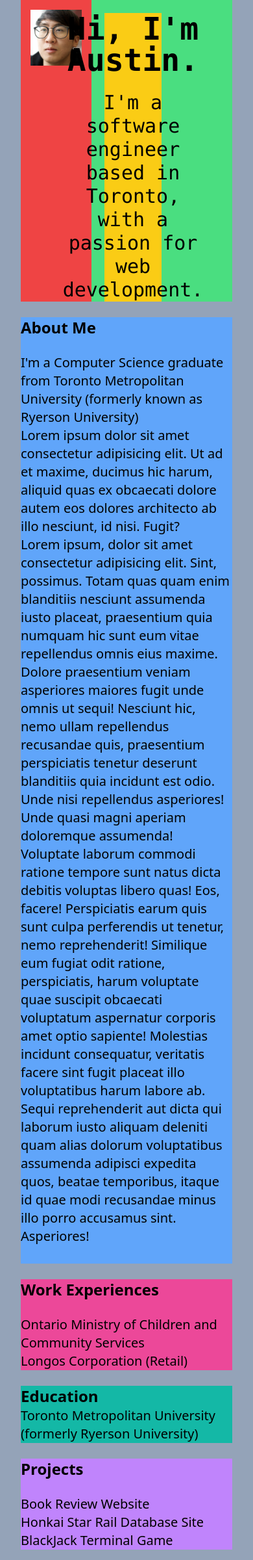
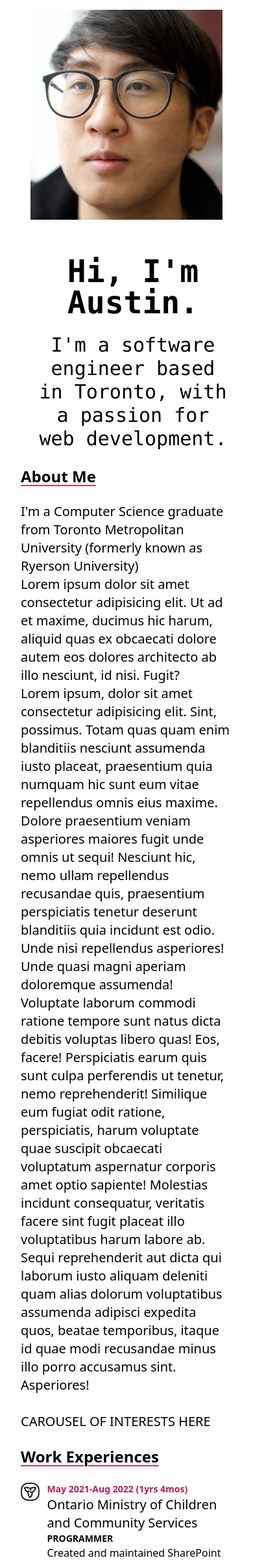
Before and after one commit to auschanh/personal-site, a PHP site: page / in a window 390 px wide. Shown: the top 2400 px of the page at 65% size. Run offline with PHP 8.4, Linux system fonts and the light colour scheme.

Commit message:
added dev work history and fixed header responsiveness

```diff
--- a/index.html
+++ b/index.html
@@ -12,12 +12,12 @@
     <!-- <script src="https://cdn.tailwindcss.com"></script> -->
 </head>
 <body>
-    <div class="bg-slate-400 container grid grid-flow-row justify-center">
-        <div class="hero grid grid-cols-3 grid-rows-1 bg-green-400 font-mono ">
-            <div class="bg-red-500 picture md:col-span-1 sm:col-span-3">
+    <div class="container grid grid-flow-row justify-center">
+        <div class="hero grid grid-cols-3 grid-rows-1 font-mono place-items-center">
+            <div class= "picture col-span-1 max-md:col-span-3">
                 <img src="assets/DSC00108 CROP.png" alt="'me">
             </div>
-            <div class="bg-yellow-400 desc mt-5 ml-5 md:col-span-2 sm:col-span-3 text-center flex justify-center items-center">
+            <div class="desc mt-5 ml-5 col-span-2 max-md:col-span-3 text-center flex justify-center items-center">
                 <div>
                     <p class="text-5xl font-bold"> Hi, I'm Austin. </p><br>
                     <p class="text-3xl"> I'm a software engineer based in Toronto,
@@ -27,7 +27,7 @@
         </div>
         <br>
 
-        <div class="section about bg-blue-400 row-span-1">
+        <div class="section about row-span-1">
             <h1> About Me </h1><br>
             <div class="section-desc">
                 <p>I'm a Computer Science graduate from
@@ -39,29 +39,50 @@
                     Similique eum fugiat odit ratione, perspiciatis, harum voluptate quae suscipit obcaecati voluptatum aspernatur corporis amet optio sapiente! Molestias incidunt consequatur, veritatis facere sint fugit placeat illo voluptatibus harum labore ab.
                     Sequi reprehenderit aut dicta qui laborum iusto aliquam deleniti quam alias dolorum voluptatibus assumenda adipisci expedita quos, beatae temporibus, itaque id quae modi recusandae minus illo porro accusamus sint. Asperiores!</p>
                     <br>
+                    <p>CAROUSEL OF INTERESTS HERE </p>
                 </div>
         </div>
         <br>
 
-        <div class="section work bg-pink-500 row-span-1">
+        <div class="section work row-span-1">
             <h1>Work Experiences</h1><br>
             <div class="section-desc">
-                <p>Ontario Ministry of Children and Community Services</p>
-                <p>Longos Corporation (Retail)</p>
+                <div class="flex">
+                    <div>
+                        <img src="assets/ops-logo.png" alt="Ontario Public Service Logo" class="w-20 md:w-10">
+                    </div>
+                    <div class="ml-3">
+                        <p class="text-pink-700 font-extrabold text-sm">May 2021-Aug 2022 (1yrs 4mos)</p>
+                        <p class="">Ontario Ministry of Children and Community Services</p>
+                        <p class="text-sm font-bold">PROGRAMMER</p>
+                        <ul class="job-desc text-base">
+                            <li>Created and maintained SharePoint sites based on client tickets and requirements</li>
+                            <li>Automated tasks with Power Automate to track files, populate lists/tables, email and notify clients</li>
+                            <li>Utilized ReactJS and SharePoint Framework (SPFx) to uniquely customize and develop client SharePoint site</li>
+                        </ul>
+                    </div>
+                </div>
+                <br>
+                <p id="small-text">Other Experiences</p>
+                <div>
+                    <p>Longos Corporation (Retail)</p>
+                </div>
             </div>
         </div>
         <br>
 
-        <div class="section education bg-teal-500 row-span-1">
-            <h1>Education</h1>
+        <div class="section education row-span-1">
+            <h1>Education</h1><br>
             <div class="section-desc">
-                <p>Toronto Metropolitan University (formerly Ryerson University) </p>
+                <h2>Toronto Metropolitan University <span id="small-text">(formerly Ryerson University)</span> </h2>
+                <p>Bachelor of Computer Science Honours (Co-op) 2018-2023</p>
+                <p>GPA: 3.48</p>
             </div>
 
         </div>
         <br>
 
-        <div class="section projects bg-purple-400 row-span-1">
+        <div class="section projects  row-span-1">
             <h1>Projects</h1><br>
             <div class="section-desc">
                 <ol>
--- a/style.css
+++ b/style.css
@@ -582,12 +582,20 @@ video {
   }
 }
 
+.col-span-1 {
+  grid-column: span 1 / span 1;
+}
+
+.col-span-2 {
+  grid-column: span 2 / span 2;
+}
+
+.col-span-3 {
+  grid-column: span 3 / span 3;
+}
+
 .row-span-1 {
   grid-row: span 1 / span 1;
-}
-
-.m-auto {
-  margin: auto;
 }
 
 .ml-5 {
@@ -598,28 +606,72 @@ video {
   margin-top: 1.25rem;
 }
 
-.inline-block {
-  display: inline-block;
+.mr-5 {
+  margin-right: 1.25rem;
+}
+
+.mr-4 {
+  margin-right: 1rem;
+}
+
+.mr-3 {
+  margin-right: 0.75rem;
+}
+
+.mr-2 {
+  margin-right: 0.5rem;
+}
+
+.mr-2\.5 {
+  margin-right: 0.625rem;
+}
+
+.ml-3 {
+  margin-left: 0.75rem;
 }
 
 .flex {
   display: flex;
 }
 
-.inline-flex {
-  display: inline-flex;
-}
-
 .grid {
   display: grid;
 }
 
+.h-6 {
+  height: 1.5rem;
+}
+
+.h-8 {
+  height: 2rem;
+}
+
+.h-10 {
+  height: 2.5rem;
+}
+
+.w-6 {
+  width: 1.5rem;
+}
+
+.w-8 {
+  width: 2rem;
+}
+
+.w-10 {
+  width: 2.5rem;
+}
+
+.w-12 {
+  width: 3rem;
+}
+
+.w-20 {
+  width: 5rem;
+}
+
 .grid-flow-row {
   grid-auto-flow: row;
-}
-
-.grid-flow-col-dense {
-  grid-auto-flow: column dense;
 }
 
 .grid-cols-3 {
@@ -630,8 +682,8 @@ video {
   grid-template-rows: repeat(1, minmax(0, 1fr));
 }
 
-.grid-rows-4 {
-  grid-template-rows: repeat(4, minmax(0, 1fr));
+.place-items-center {
+  place-items: center;
 }
 
 .items-center {
@@ -642,68 +694,8 @@ video {
   justify-content: center;
 }
 
-.justify-around {
-  justify-content: space-around;
-}
-
-.justify-items-center {
-  justify-items: center;
-}
-
-.bg-blue-400 {
-  --tw-bg-opacity: 1;
-  background-color: rgb(96 165 250 / var(--tw-bg-opacity));
-}
-
-.bg-green-400 {
-  --tw-bg-opacity: 1;
-  background-color: rgb(74 222 128 / var(--tw-bg-opacity));
-}
-
-.bg-pink-500 {
-  --tw-bg-opacity: 1;
-  background-color: rgb(236 72 153 / var(--tw-bg-opacity));
-}
-
-.bg-purple-400 {
-  --tw-bg-opacity: 1;
-  background-color: rgb(192 132 252 / var(--tw-bg-opacity));
-}
-
-.bg-red-500 {
-  --tw-bg-opacity: 1;
-  background-color: rgb(239 68 68 / var(--tw-bg-opacity));
-}
-
-.bg-slate-400 {
-  --tw-bg-opacity: 1;
-  background-color: rgb(148 163 184 / var(--tw-bg-opacity));
-}
-
-.bg-yellow-400 {
-  --tw-bg-opacity: 1;
-  background-color: rgb(250 204 21 / var(--tw-bg-opacity));
-}
-
-.bg-teal-500 {
-  --tw-bg-opacity: 1;
-  background-color: rgb(20 184 166 / var(--tw-bg-opacity));
-}
-
-.p-80 {
-  padding: 20rem;
-}
-
-.p-20 {
-  padding: 5rem;
-}
-
 .text-center {
   text-align: center;
-}
-
-.align-middle {
-  vertical-align: middle;
 }
 
 .font-mono {
@@ -720,16 +712,53 @@ video {
   line-height: 1;
 }
 
+.text-xs {
+  font-size: 0.75rem;
+  line-height: 1rem;
+}
+
+.text-sm {
+  font-size: 0.875rem;
+  line-height: 1.25rem;
+}
+
+.text-base {
+  font-size: 1rem;
+  line-height: 1.5rem;
+}
+
 .font-bold {
   font-weight: 700;
+}
+
+.font-extrabold {
+  font-weight: 800;
+}
+
+.italic {
+  font-style: italic;
+}
+
+.text-pink-700 {
+  --tw-text-opacity: 1;
+  color: rgb(190 24 93 / var(--tw-text-opacity));
 }
 
 /* Custom CSS */
 
 h1 {
+  text-decoration-line: underline;
+  text-decoration-color: rgb(190 24 93 / 0.85);
+  text-decoration-thickness: 2px;
+  text-underline-offset: 4px;
   font-size: 1.5rem;
   line-height: 2rem;
   font-weight: bold;
+}
+
+h2 {
+  font-size: 1.25rem;
+  line-height: 1.75rem;
 }
 
 .hero {
@@ -745,9 +774,55 @@ h1 {
   line-height: 1.75rem;
 }
 
+#small-text {
+  font-size: 1rem;
+}
+
+@media not all and (min-width: 768px) {
+  .max-md\:col-span-3 {
+    grid-column: span 3 / span 3;
+  }
+}
+
 @media (min-width: 640px) {
   .sm\:col-span-3 {
     grid-column: span 3 / span 3;
+  }
+
+  .sm\:col-span-1 {
+    grid-column: span 1 / span 1;
+  }
+
+  .sm\:col-span-2 {
+    grid-column: span 2 / span 2;
+  }
+
+  .sm\:h-6 {
+    height: 1.5rem;
+  }
+
+  .sm\:h-8 {
+    height: 2rem;
+  }
+
+  .sm\:w-6 {
+    width: 1.5rem;
+  }
+
+  .sm\:w-8 {
+    width: 2rem;
+  }
+
+  .sm\:w-12 {
+    width: 3rem;
+  }
+
+  .sm\:place-items-center {
+    place-items: center;
+  }
+
+  .sm\:place-items-baseline {
+    place-items: baseline;
   }
 }
 
@@ -759,4 +834,20 @@ h1 {
   .md\:col-span-2 {
     grid-column: span 2 / span 2;
   }
+
+  .md\:mr-2 {
+    margin-right: 0.5rem;
+  }
+
+  .md\:mr-2\.5 {
+    margin-right: 0.625rem;
+  }
+
+  .md\:h-10 {
+    height: 2.5rem;
+  }
+
+  .md\:w-10 {
+    width: 2.5rem;
+  }
 }
```
Also changed, not shown: src/input.css (+11 -1 lines), assets/ops-logo.png (added), 2 other files.
